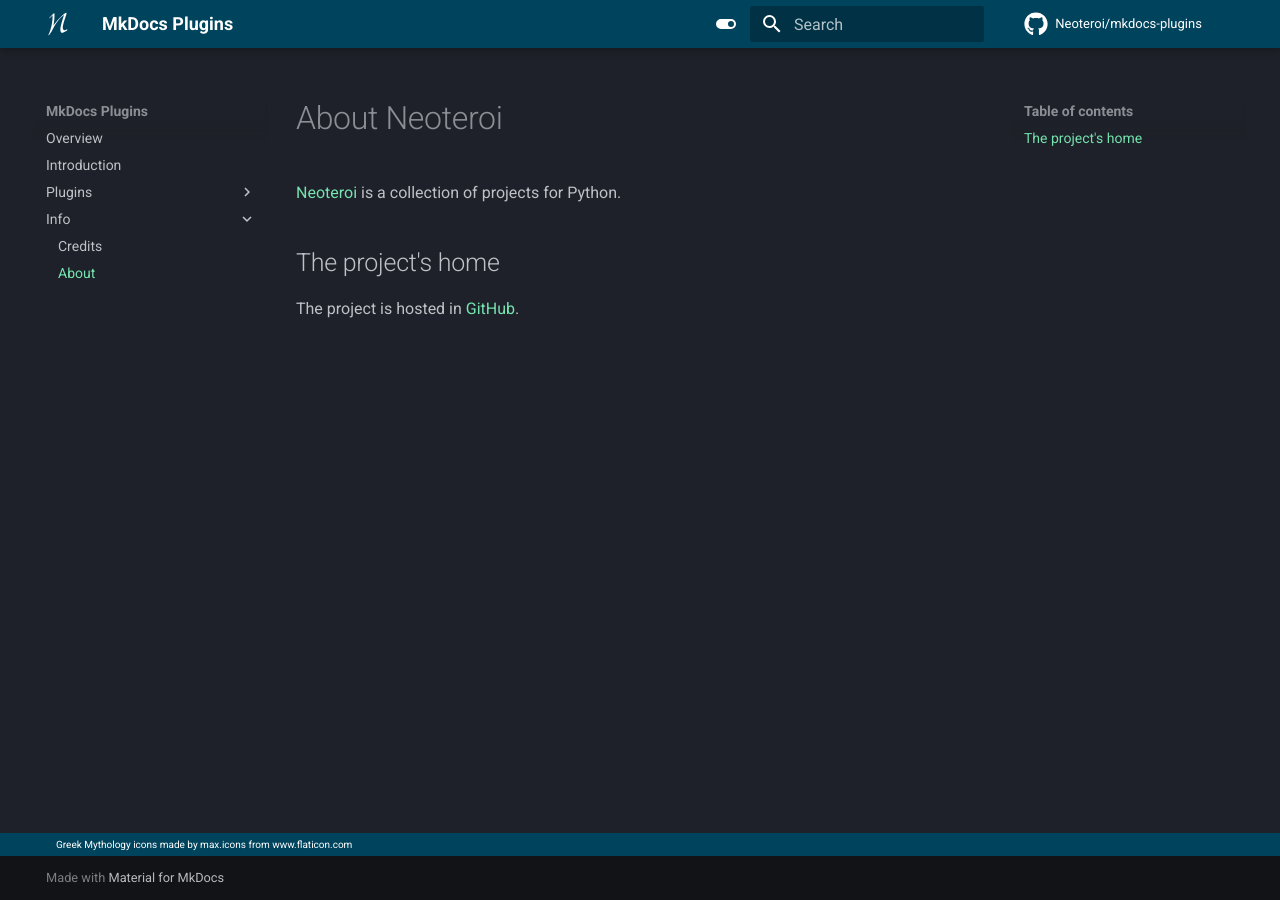
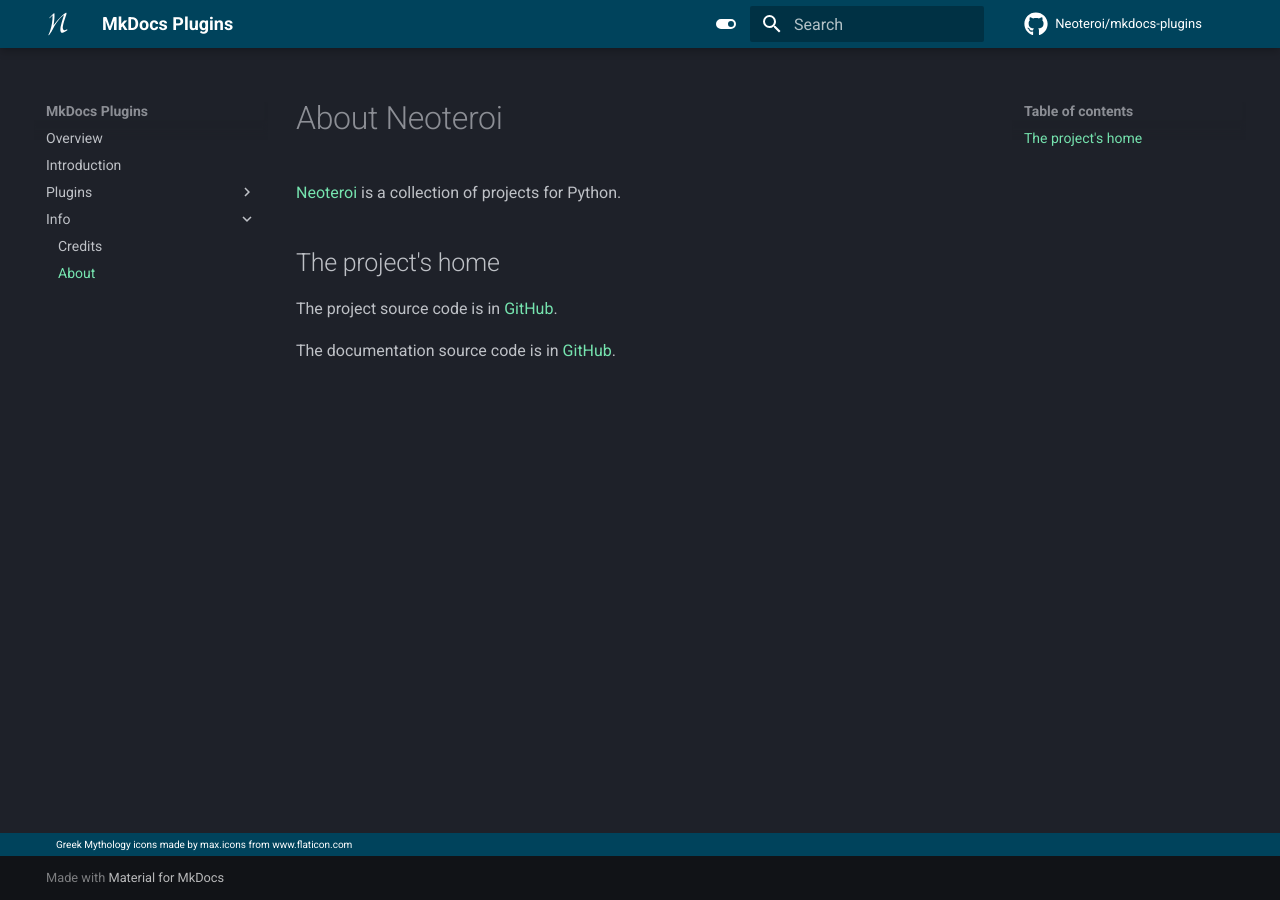
Before and after one commit to Neoteroi/mkdocs-plugins-docs, an MkDocs documentation site: the page built from docs/about.md, in a window 1280 px wide. Built offline with MkDocs 1.6.1 and Material for MkDocs 9.7.7, drawn with Linux system fonts in a browser that asks for light colours; comment, search, counter and statistics services are not loaded.

Commit message:
Complete the first version of the documentation

```diff
--- a/docs/about.md
+++ b/docs/about.md
@@ -3,4 +3,6 @@
 [Neoteroi](https://github.com/Neoteroi/) is a collection of projects for Python.
 
 ## The project's home
-The project is hosted in [GitHub](https://github.com/Neoteroi/mkdocs-plugins).
+The project source code is in [GitHub](https://github.com/Neoteroi/mkdocs-plugins).
+
+The documentation source code is in [GitHub](https://github.com/Neoteroi/mkdocs-plugins-docs).
--- a/overrides/main.html
+++ b/overrides/main.html
@@ -4,7 +4,7 @@
 {% if page and page.title and not page.is_homepage %}
 {% set title = config.site_name ~ " - " ~ page.title | striptags %}
 {% endif %}
-{% set image = config.site_url ~ 'img/banner.png' %}
+{% set image = config.site_url ~ 'img/index.png' %}
 <meta property="og:type" content="website">
 <meta property="og:title" content="{{ title }}">
 <meta property="og:description" content="{{ config.site_description }}">
```
Also changed, not shown: requirements.txt (+35 -2 lines), docs/img/index.png (added), docs/img/neoteroi.svg (added), 2 other files.
